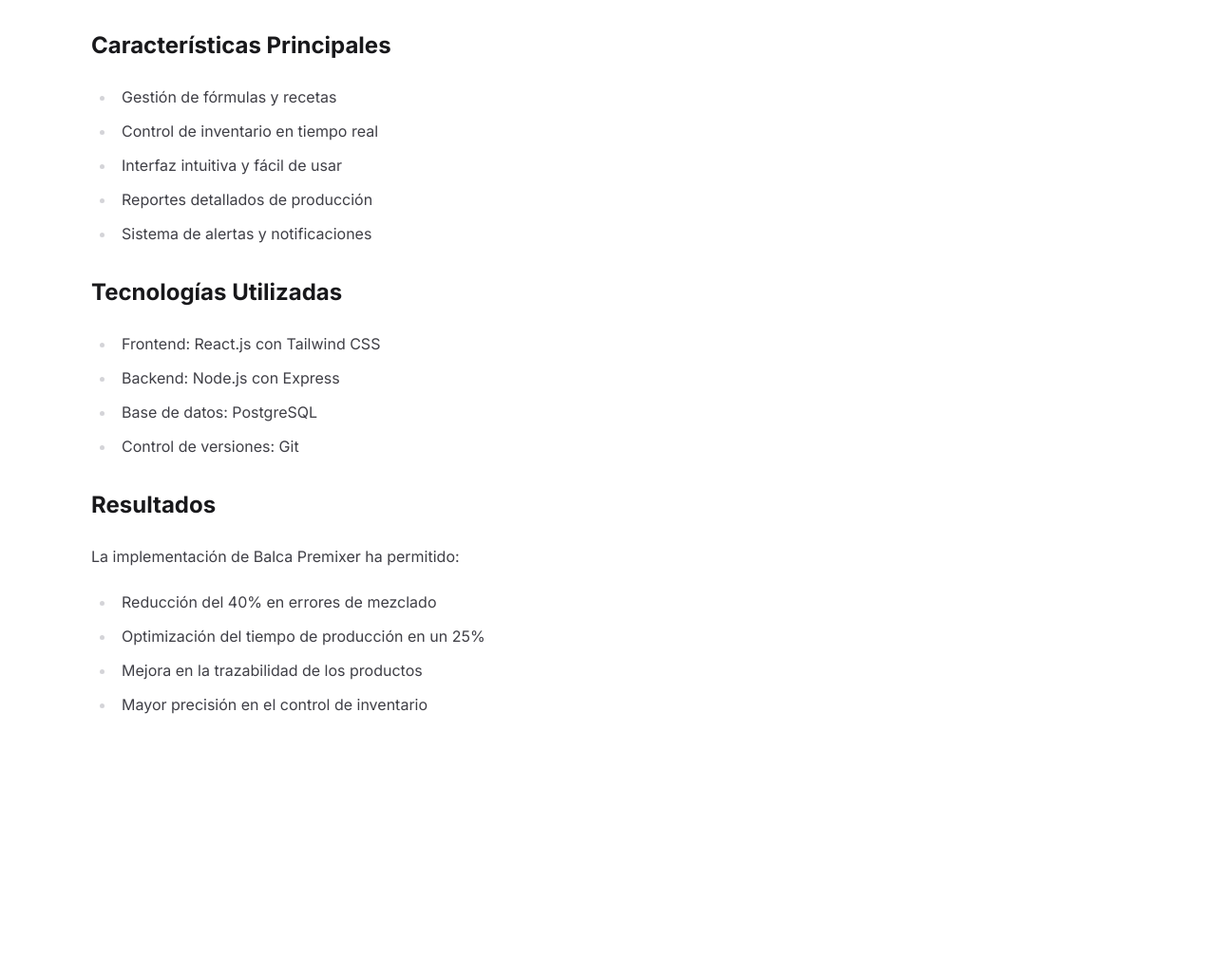
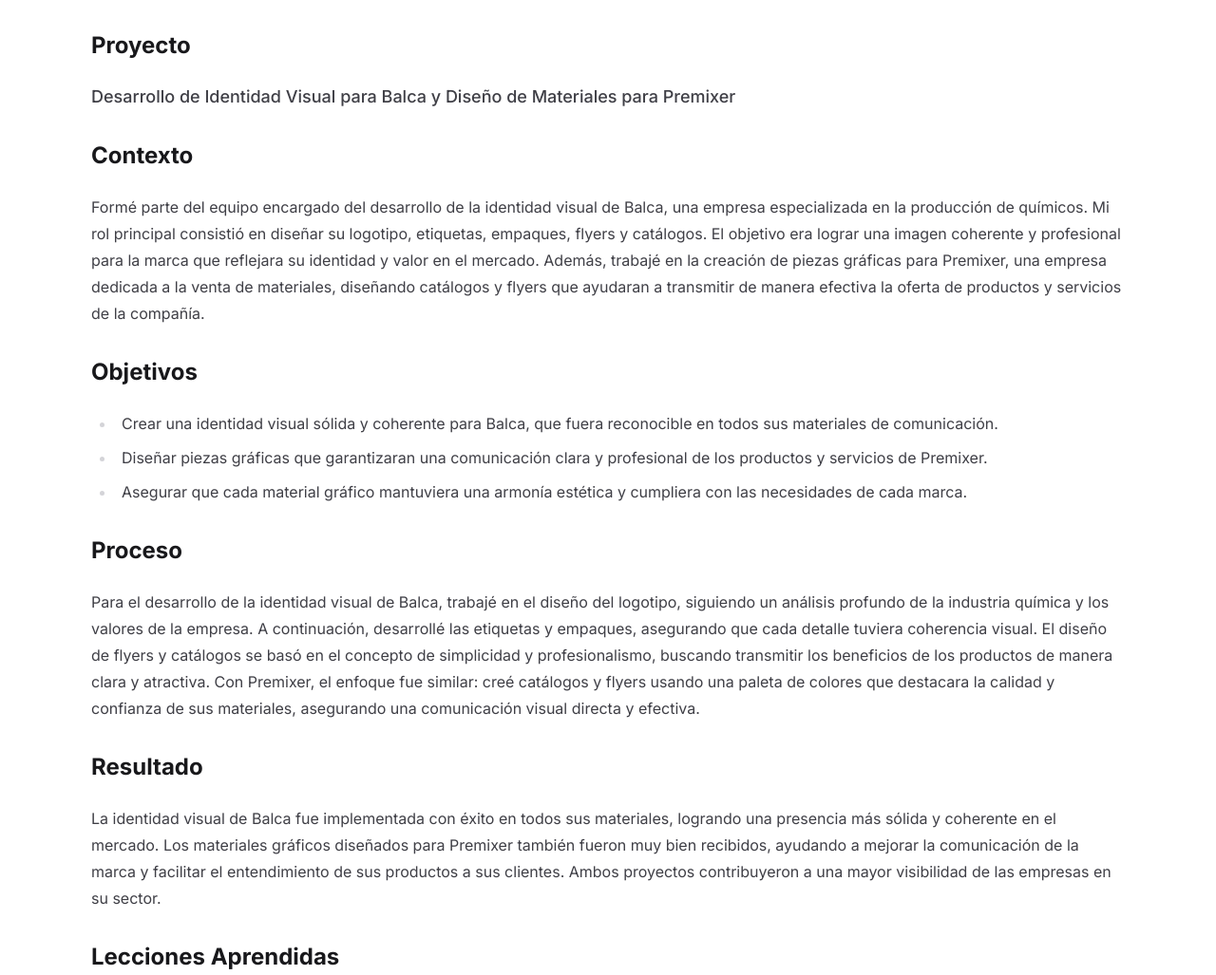
Before and after one commit to NicolasZelarayan/portfolio-claudio, a plain HTML site: page projects/balca-premixer.html in a window 1280 px wide. Shown: the part 2424-3451 px from the top of the page at 95% size. Before the commit the page ends 3220 px from the top, so only its background shows below. Drawn offline with nearby package versions, Linux system fonts and the light colour scheme.

Commit message:
add description to project

```diff
--- a/projects/balca-premixer.html
+++ b/projects/balca-premixer.html
@@ -98,33 +98,48 @@
 
           <!-- Technical Details -->
           <div class="mt-8 prose prose-zinc dark:prose-invert max-w-none">
-            <h2 class="text-2xl font-bold">Características Principales</h2>
+            <h2 class="text-2xl font-bold">Proyecto</h2>
+            <p class="text-lg font-medium">Desarrollo de Identidad Visual para Balca y Diseño de Materiales para Premixer</p>
+
+            <h2 class="text-2xl font-bold mt-8">Contexto</h2>
+            <p>
+              Formé parte del equipo encargado del desarrollo de la identidad visual de Balca, una empresa especializada en la producción de químicos.
+              Mi rol principal consistió en diseñar su logotipo, etiquetas, empaques, flyers y catálogos. El objetivo era lograr una imagen coherente
+              y profesional para la marca que reflejara su identidad y valor en el mercado. Además, trabajé en la creación de piezas gráficas para
+              Premixer, una empresa dedicada a la venta de materiales, diseñando catálogos y flyers que ayudaran a transmitir de manera efectiva la
+              oferta de productos y servicios de la compañía.
+            </p>
+
+            <h2 class="text-2xl font-bold mt-8">Objetivos</h2>
             <ul>
-              <li>Gestión de fórmulas y recetas</li>
-              <li>Control de inventario en tiempo real</li>
-              <li>Interfaz intuitiva y fácil de usar</li>
-              <li>Reportes detallados de producción</li>
-              <li>Sistema de alertas y notificaciones</li>
+              <li>Crear una identidad visual sólida y coherente para Balca, que fuera reconocible en todos sus materiales de comunicación.</li>
+              <li>Diseñar piezas gráficas que garantizaran una comunicación clara y profesional de los productos y servicios de Premixer.</li>
+              <li>Asegurar que cada material gráfico mantuviera una armonía estética y cumpliera con las necesidades de cada marca.</li>
             </ul>
 
-            <h2 class="text-2xl font-bold mt-8">Tecnologías Utilizadas</h2>
-            <ul>
-              <li>Frontend: React.js con Tailwind CSS</li>
-              <li>Backend: Node.js con Express</li>
-              <li>Base de datos: PostgreSQL</li>
-              <li>Control de versiones: Git</li>
-            </ul>
+            <h2 class="text-2xl font-bold mt-8">Proceso</h2>
+            <p>
+              Para el desarrollo de la identidad visual de Balca, trabajé en el diseño del logotipo, siguiendo un análisis profundo de la industria
+              química y los valores de la empresa. A continuación, desarrollé las etiquetas y empaques, asegurando que cada detalle tuviera coherencia
+              visual. El diseño de flyers y catálogos se basó en el concepto de simplicidad y profesionalismo, buscando transmitir los beneficios de
+              los productos de manera clara y atractiva. Con Premixer, el enfoque fue similar: creé catálogos y flyers usando una paleta de colores
+              que destacara la calidad y confianza de sus materiales, asegurando una comunicación visual directa y efectiva.
+            </p>
 
-            <h2 class="text-2xl font-bold mt-8">Resultados</h2>
+            <h2 class="text-2xl font-bold mt-8">Resultado</h2>
             <p>
-              La implementación de Balca Premixer ha permitido:
+              La identidad visual de Balca fue implementada con éxito en todos sus materiales, logrando una presencia más sólida y coherente en el
+              mercado. Los materiales gráficos diseñados para Premixer también fueron muy bien recibidos, ayudando a mejorar la comunicación de la
+              marca y facilitar el entendimiento de sus productos a sus clientes. Ambos proyectos contribuyeron a una mayor visibilidad de las
+              empresas en su sector.
             </p>
-            <ul>
-              <li>Reducción del 40% en errores de mezclado</li>
-              <li>Optimización del tiempo de producción en un 25%</li>
-              <li>Mejora en la trazabilidad de los productos</li>
-              <li>Mayor precisión en el control de inventario</li>
-            </ul>
+
+            <h2 class="text-2xl font-bold mt-8">Lecciones Aprendidas</h2>
+            <p>
+              Este proyecto me permitió perfeccionar mis habilidades en la creación de identidades visuales completas, así como en el diseño de
+              materiales impresos que impactan a la audiencia de manera efectiva. Aprendí la importancia de mantener la coherencia visual en todos
+              los elementos gráficos de una marca y cómo cada pieza debe estar alineada con los valores y objetivos del negocio.
+            </p>
           </div>
         </article>
       </main>
```
